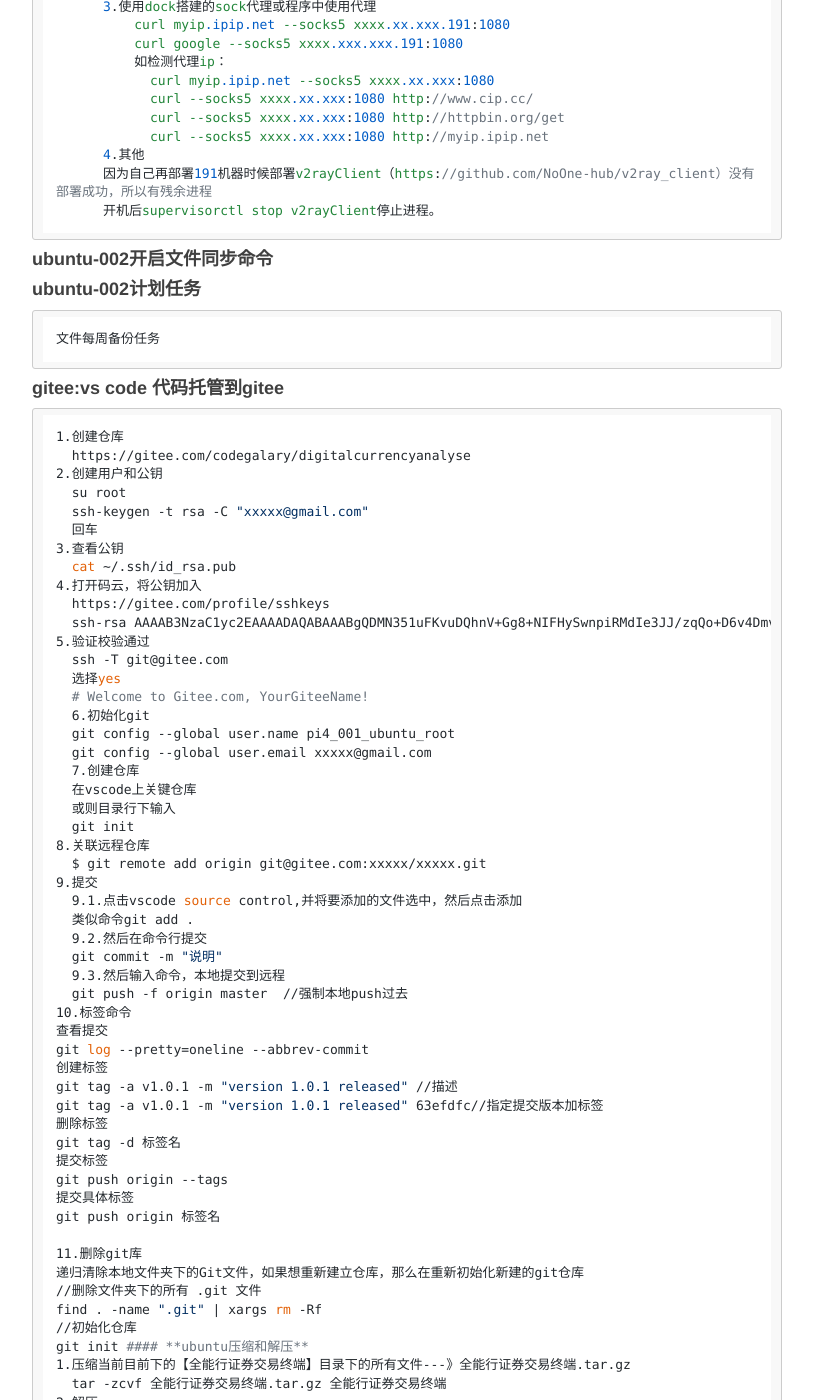
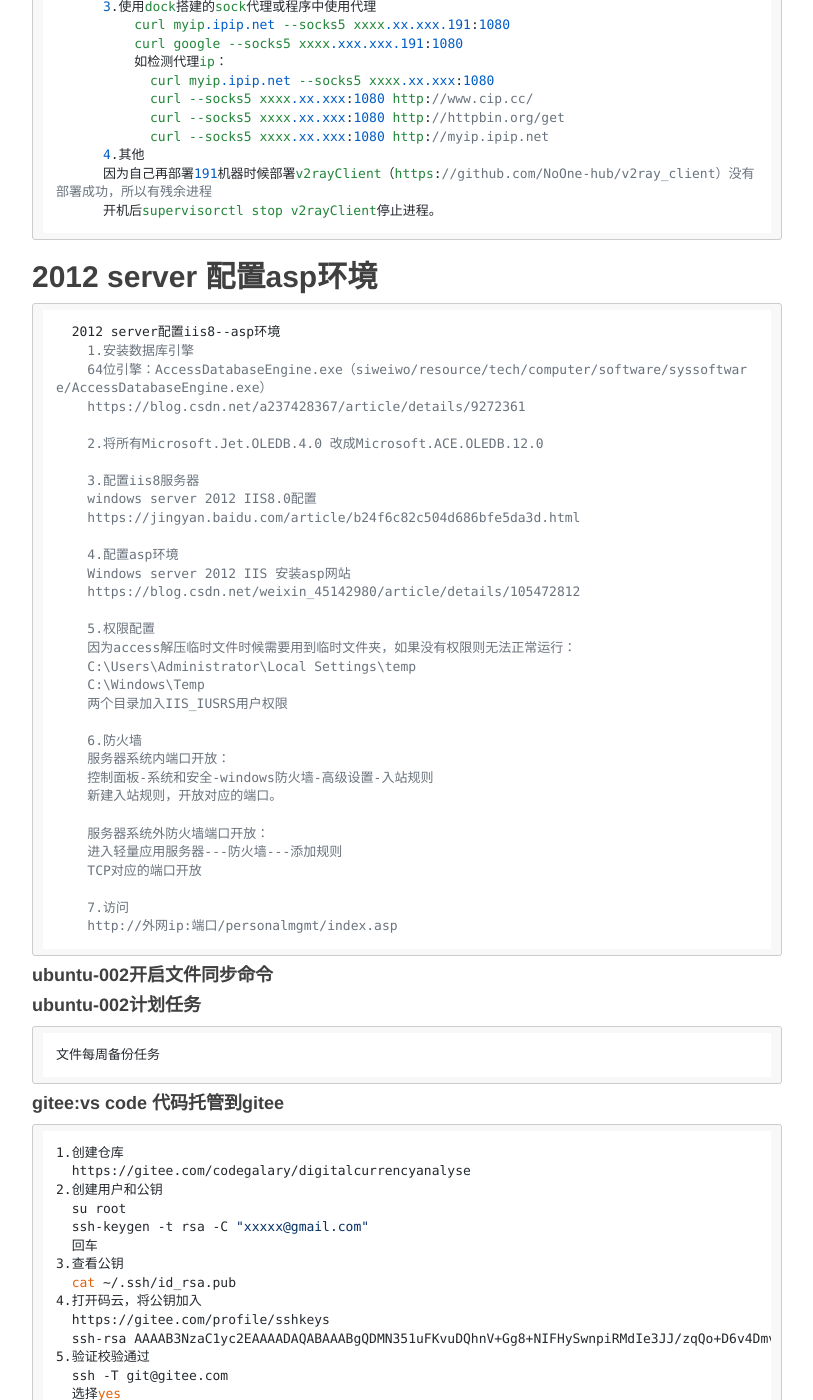
Before and after one commit to figerdeng/siweiwo, a Jekyll site: the page built from _posts/2021-07-06--raspi-ubuntu-dataanalyse.md, in a window 1280 px wide and 1400 px high, scrolled down 17642 px. Shown: the whole window, without its empty margins (233-1046 px from the left). Built offline with Jekyll 4.4.1, drawn with Linux system fonts in a browser that asks for light colours; nearby versions of some CDN libraries; comment, search, counter and statistics services are not loaded.

Commit message:
asp环境配置

````diff
--- a/_posts/2021-07-06--raspi-ubuntu-dataanalyse.md
+++ b/_posts/2021-07-06--raspi-ubuntu-dataanalyse.md
@@ -880,6 +880,42 @@
       开机后supervisorctl stop v2rayClient停止进程。
   ```
 
+## **2012 server 配置asp环境**
+  ```命令行说明
+  2012 server配置iis8--asp环境
+    1.安装数据库引擎
+    64位引擎：AccessDatabaseEngine.exe（siweiwo/resource/tech/computer/software/syssoftware/AccessDatabaseEngine.exe）
+    https://blog.csdn.net/a237428367/article/details/9272361
+
+    2.将所有Microsoft.Jet.OLEDB.4.0 改成Microsoft.ACE.OLEDB.12.0
+
+    3.配置iis8服务器
+    windows server 2012 IIS8.0配置
+    https://jingyan.baidu.com/article/b24f6c82c504d686bfe5da3d.html
+
+    4.配置asp环境
+    Windows server 2012 IIS 安装asp网站
+    https://blog.csdn.net/weixin_45142980/article/details/105472812
+
+    5.权限配置
+    因为access解压临时文件时候需要用到临时文件夹，如果没有权限则无法正常运行：
+    C:\Users\Administrator\Local Settings\temp
+    C:\Windows\Temp
+    两个目录加入IIS_IUSRS用户权限
+
+    6.防火墙
+    服务器系统内端口开放：
+    控制面板-系统和安全-windows防火墙-高级设置-入站规则
+    新建入站规则，开放对应的端口。
+
+    服务器系统外防火墙端口开放：
+    进入轻量应用服务器---防火墙---添加规则
+    TCP对应的端口开放
+
+    7.访问
+    http://外网ip:端口/personalmgmt/index.asp
+  ```
+
 
 
 #### **ubuntu-002开启文件同步命令**
````
Also changed, not shown: _posts/2021-08-04-investment-jishufenxi.md (+8 -0 lines), 1 other file.
